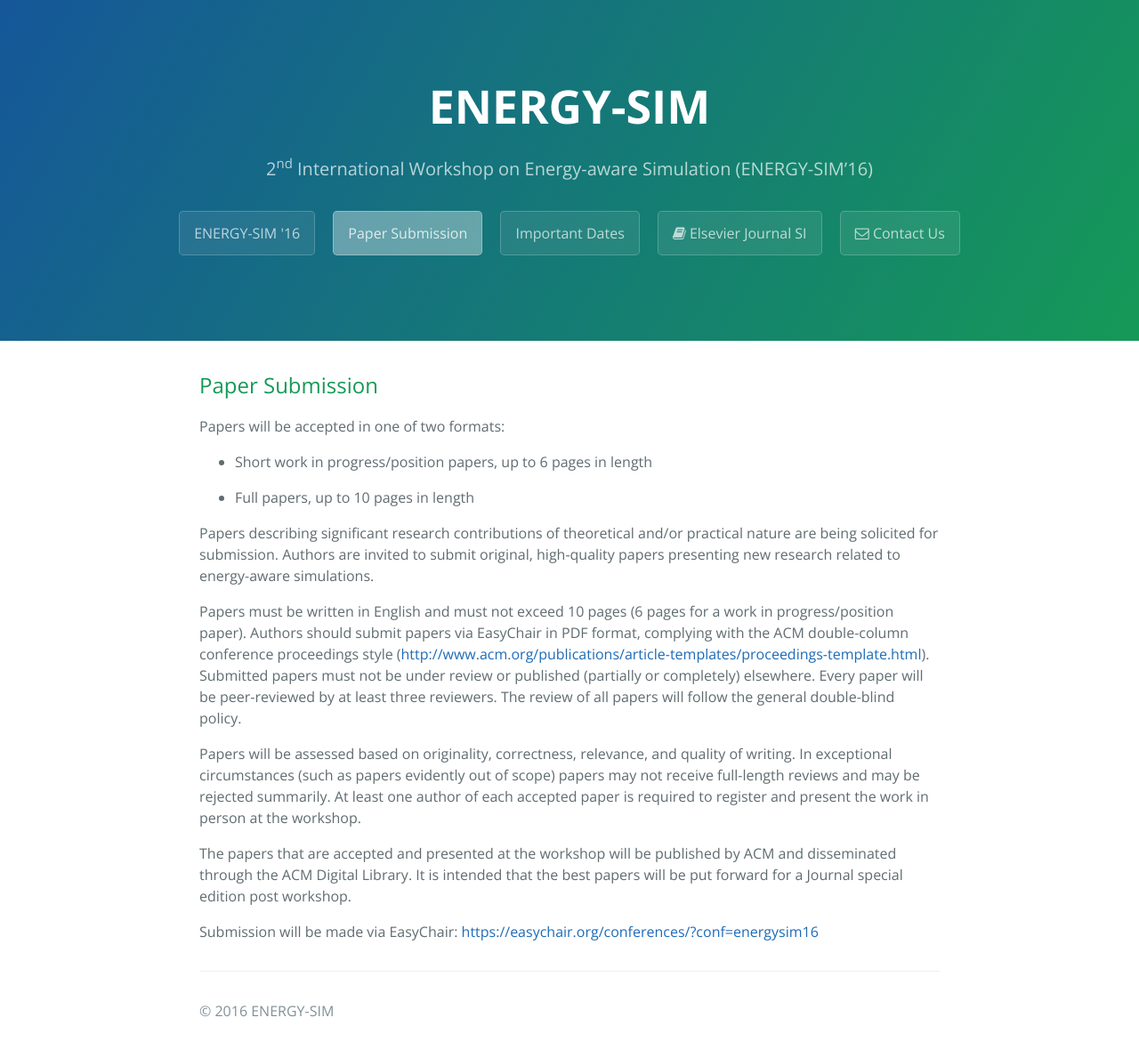
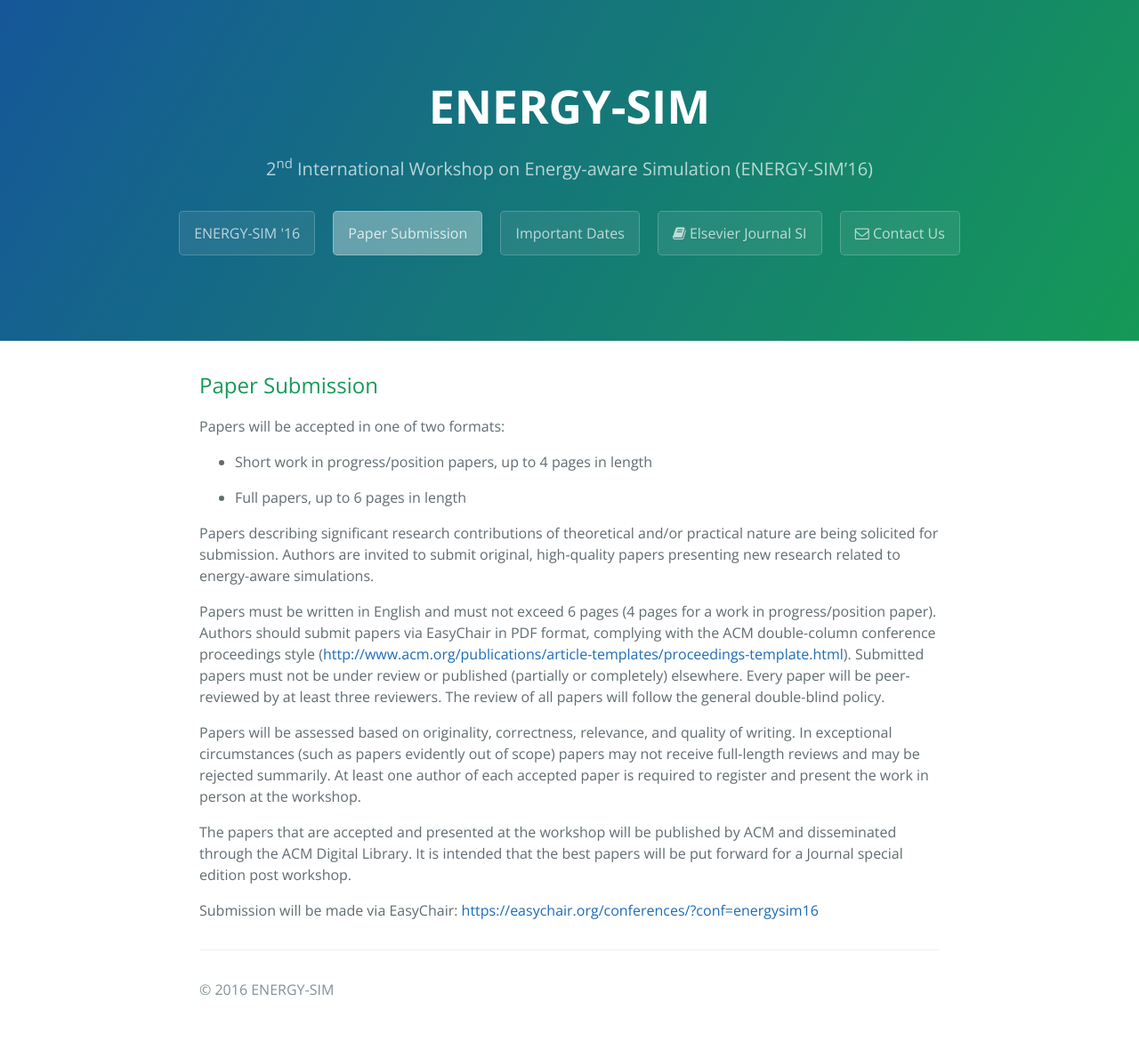
Before and after one commit to ENERGY-SIM/energy-sim.github.io, a Jekyll site: the page built from papersubmission.md, in a window 1280 px wide. Shown: the whole page at 89% size. Built offline with Jekyll 4.4.1, drawn with Linux system fonts in a browser that asks for light colours; nearby versions of some CDN libraries; library files that are not in the unit come from our copies; after the commit the page ends 1156 px from its top, so only the background shows below that.

Commit message:
Update papersubmission.md

```diff
--- a/papersubmission.md
+++ b/papersubmission.md
@@ -9,13 +9,13 @@ active: submission
 
 Papers will be accepted in one of two formats:
 
-- Short work in progress/position papers, up to 6 pages in length
+- Short work in progress/position papers, up to 4 pages in length
 
-- Full papers, up to 10 pages in length
+- Full papers, up to 6 pages in length
 
 Papers describing significant research contributions of theoretical and/or practical nature are being solicited for submission. Authors are invited to submit original, high-quality papers presenting new research related to energy-aware simulations.
 
-Papers must be written in English and must not exceed 10 pages (6 pages for a work in progress/position paper). Authors should submit papers via EasyChair in PDF format, complying with the ACM double-column conference proceedings style (<a href="http://www.acm.org/publications/article-templates/proceedings-template.html" target="_blank">http://www.acm.org/publications/article-templates/proceedings-template.html</a>). Submitted papers must not be under review or published (partially or completely) elsewhere. Every paper will be peer-reviewed by at least three reviewers. The review of all papers will follow the general double-blind policy.
+Papers must be written in English and must not exceed 6 pages (4 pages for a work in progress/position paper). Authors should submit papers via EasyChair in PDF format, complying with the ACM double-column conference proceedings style (<a href="http://www.acm.org/publications/article-templates/proceedings-template.html" target="_blank">http://www.acm.org/publications/article-templates/proceedings-template.html</a>). Submitted papers must not be under review or published (partially or completely) elsewhere. Every paper will be peer-reviewed by at least three reviewers. The review of all papers will follow the general double-blind policy.
 
 Papers will be assessed based on originality, correctness, relevance, and quality of writing. In exceptional circumstances (such as papers evidently out of scope) papers may not receive full-length reviews and may be rejected summarily. At least one author of each accepted paper is required to register and present the work in person at the workshop.
 
```
